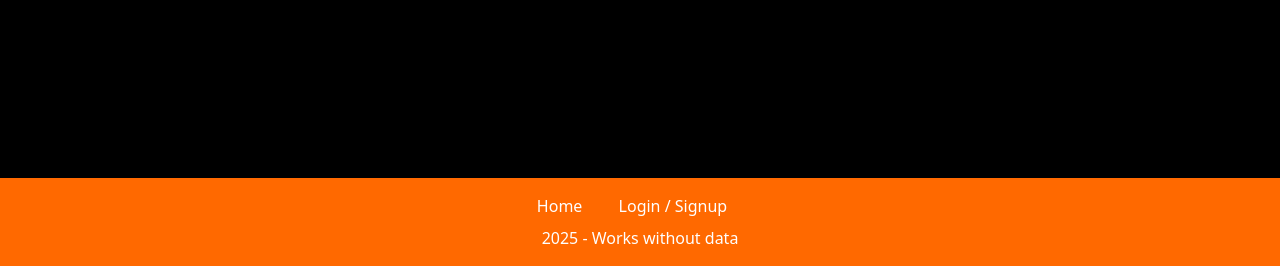
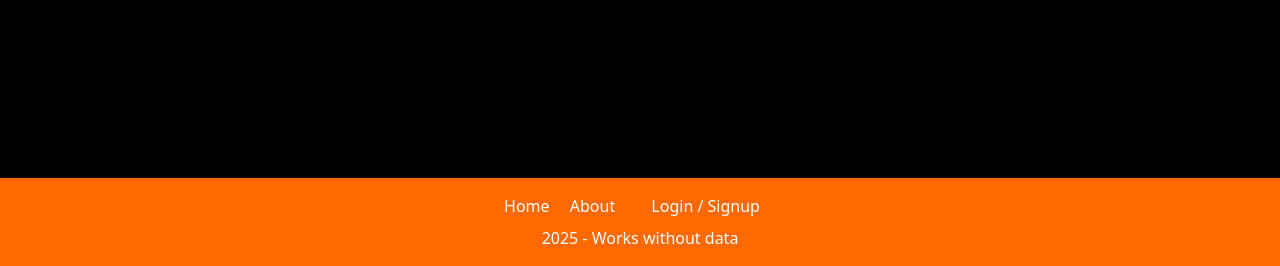
Before and after one commit to guyasong2/odc_share, a Django app: template authentication/templates/password_reset.html in a window 1280 px wide. Shown: the part 534-800 px from the top of the page. Run offline with Django 5.2, Linux system fonts and the light colour scheme; the template is opened without the code that fills it, so the values that code supplies are empty; style sheets or scripts are compiled from the project's sources.

Commit message:
Added the about nav in footer

```diff
--- a/templates/base.html
+++ b/templates/base.html
@@ -79,6 +79,7 @@
     <footer class="bg-orange-500 p-4 text-center">
         <div class="space-x-4">
             <a href="/" class="hover:underline">Home</a>
+            <a href="{% url 'about' %}">About</a>
             {% if user.is_authenticated %}
             <a href="{% url 'list_rooms' %}" class="text-white hover:text-black">Rooms</a>
             <a href="{% url 'dashboard' %}" class=" text-white hover:text-black">Dashboard</a>
```
